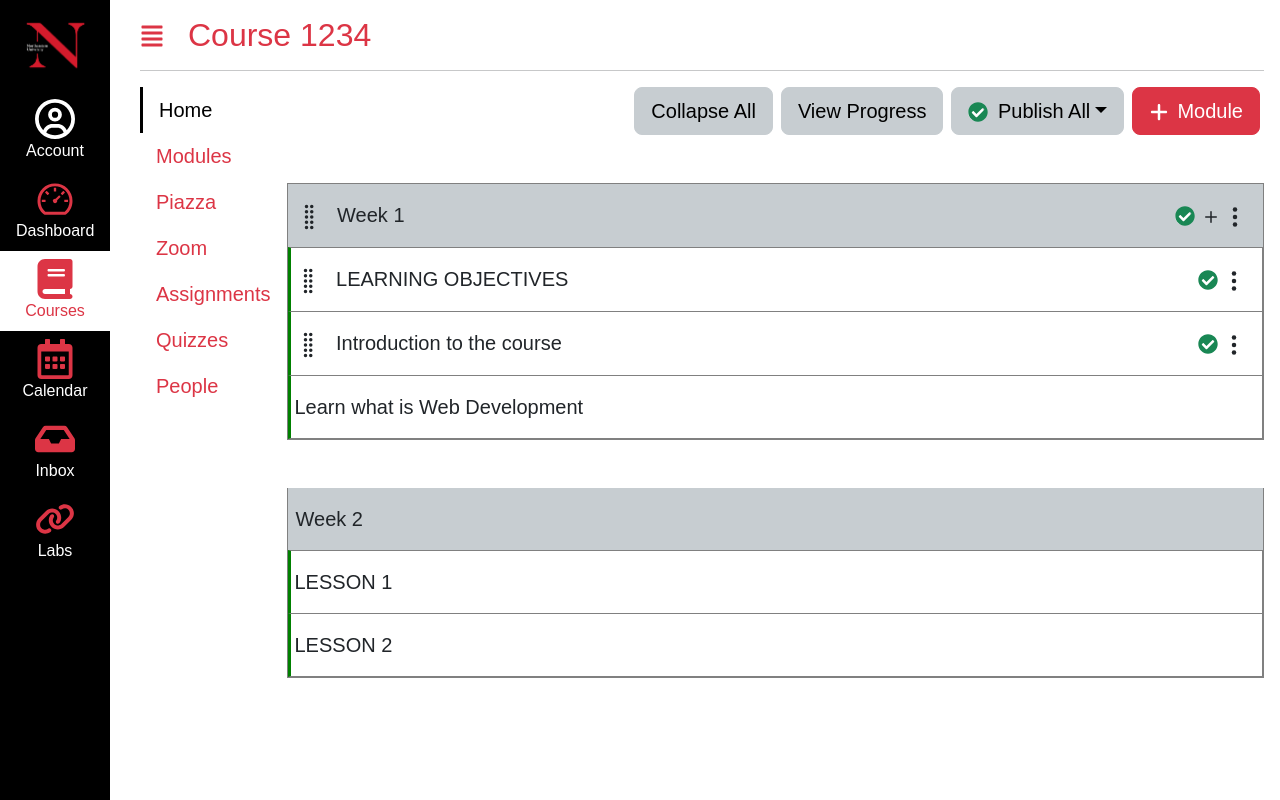
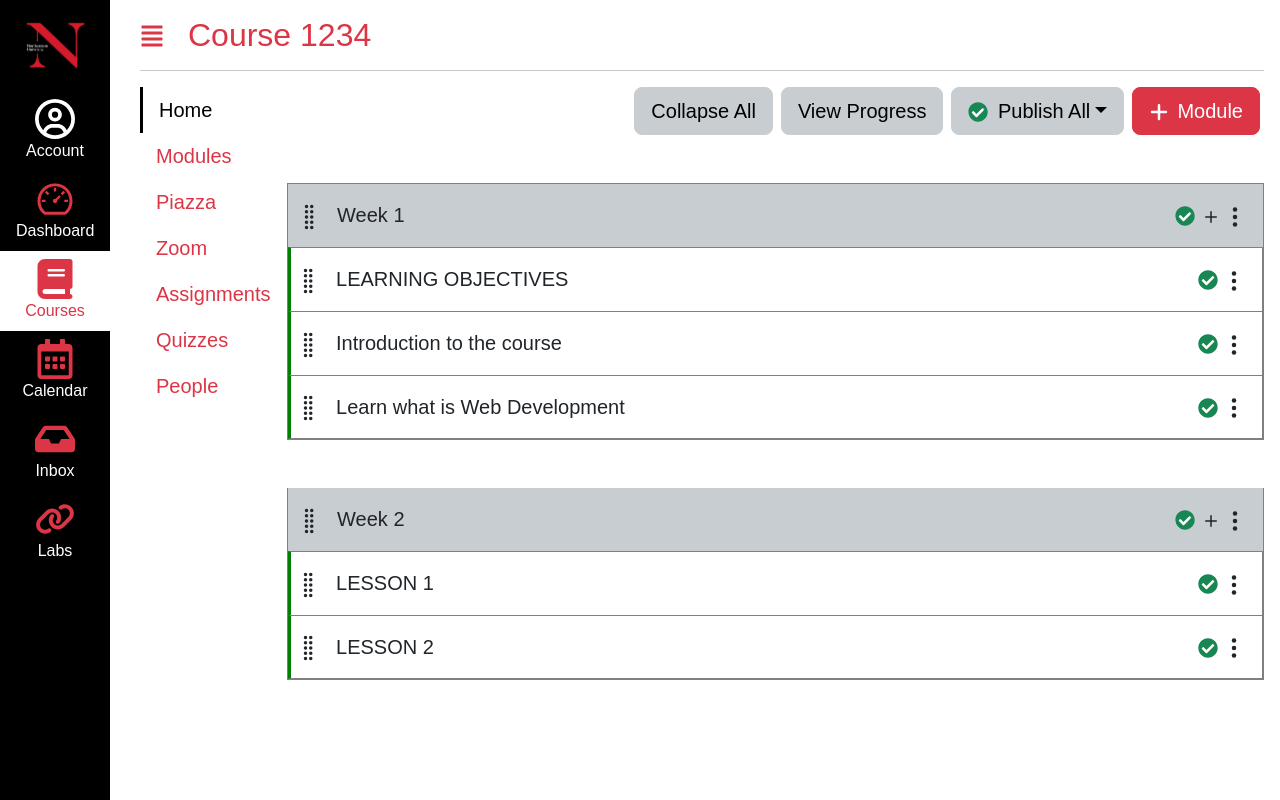
Before and after one commit to kushalkrishnappa/kambaz, a Next.js app: page /Courses/1234/Modules in a window 1280 px wide. Built offline with nearby package versions, Linux system fonts and the light colour scheme.

Commit message:
- nit fix: Styling the Modules Screen

```diff
--- a/app/(Kambaz)/Courses/[cid]/Modules/page.tsx
+++ b/app/(Kambaz)/Courses/[cid]/Modules/page.tsx
@@ -20,24 +20,32 @@ export default function Modules() {
           </div>
           <ListGroup className="wd-lessons rounded-0">
             <ListGroupItem className="wd-lesson p-3 ps-1">
-              <BsGripVertical className="me-2 fs-3" /> LEARNING OBJECTIVES <LessonControlButtons />
+              <BsGripVertical className="me-2 fs-3" /> LEARNING OBJECTIVES{" "}
+              <LessonControlButtons />
             </ListGroupItem>
             <ListGroupItem className="wd-lesson p-3 ps-1">
-              <BsGripVertical className="me-2 fs-3" /> Introduction to the course <LessonControlButtons />
+              <BsGripVertical className="me-2 fs-3" /> Introduction to the
+              course <LessonControlButtons />
             </ListGroupItem>
             <ListGroupItem className="wd-lesson p-3 ps-1">
-              Learn what is Web Development
+              <BsGripVertical className="me-2 fs-3" /> Learn what is Web
+              Development <LessonControlButtons />
             </ListGroupItem>
           </ListGroup>
         </ListGroupItem>
         <ListGroupItem className="wd-module p-0 mb-5 fs-5 border-gray">
-          <div className="wd-title p-3 ps-2 bg-secondary"> Week 2 </div>
+          <div className="wd-title p-3 ps-2 bg-secondary">
+            <BsGripVertical className="me-2 fs-3" /> Week 2
+            <ModuleControlButtons />
+          </div>
           <ListGroup className="wd-lessons rounded-0">
             <ListGroupItem className="wd-lesson p-3 ps-1">
-              LESSON 1
+              <BsGripVertical className="me-2 fs-3" /> LESSON 1
+              <LessonControlButtons />
             </ListGroupItem>
             <ListGroupItem className="wd-lesson p-3 ps-1">
-              LESSON 2
+              <BsGripVertical className="me-2 fs-3" /> LESSON 2
+              <LessonControlButtons />
             </ListGroupItem>
           </ListGroup>
         </ListGroupItem>
```
